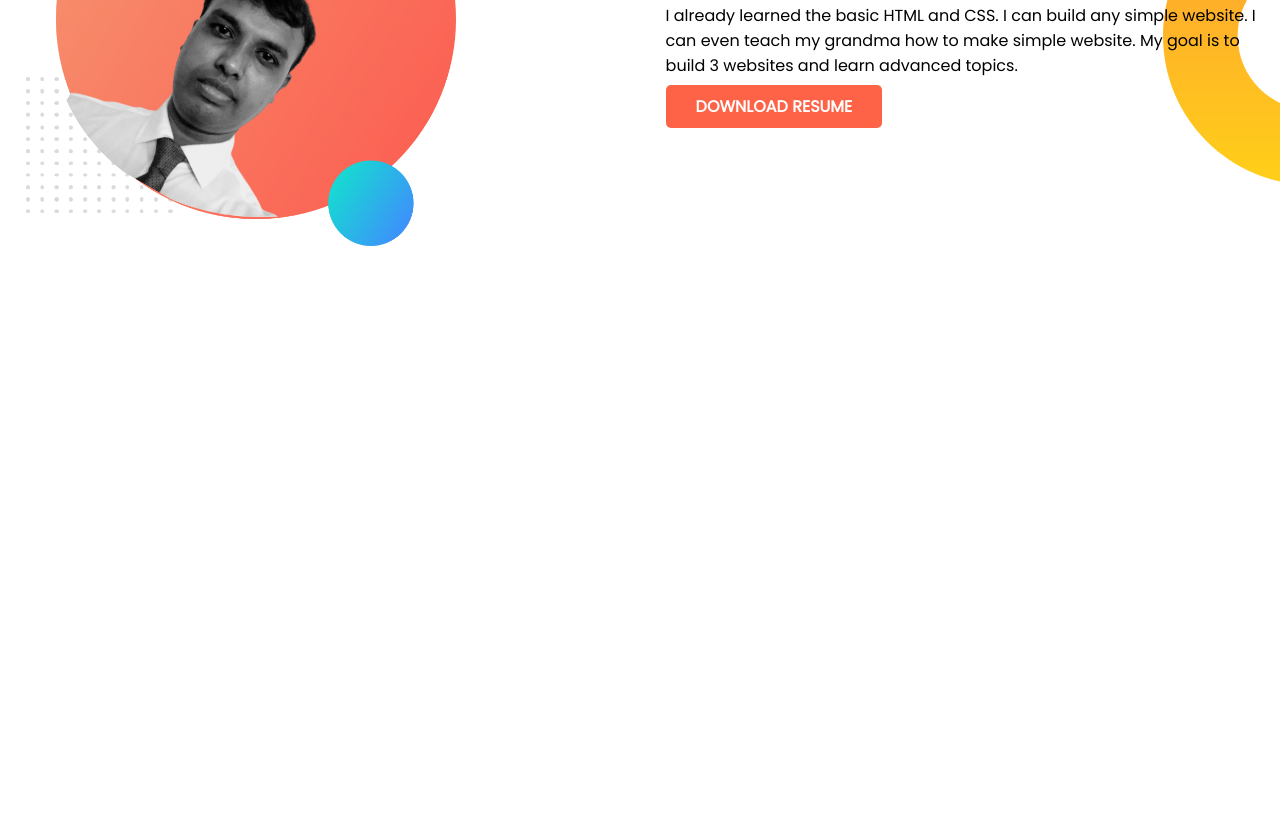
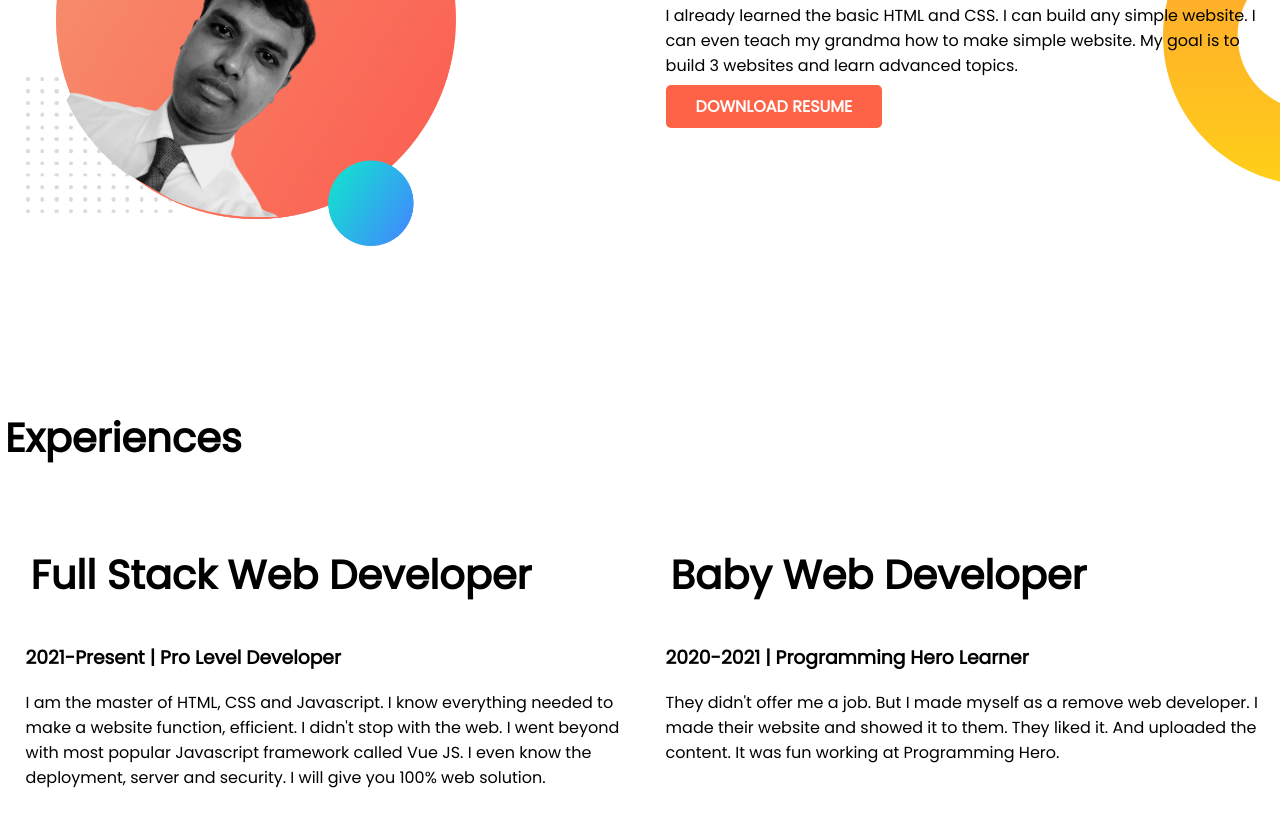
Before and after one commit to projit-1/developer-portfolio, a plain HTML site: page index.html in a window 1280 px wide. Shown: the part 751-1577 px from the top of the page. Before the commit the page ends 1154 px from the top, so only its background shows below. Drawn offline with Linux system fonts and the light colour scheme.

Commit message:
cointainer

```diff
--- a/index.html
+++ b/index.html
@@ -14,7 +14,7 @@
 </head>
 
 <body>
-    <section class="top-banner">
+    <section class="top-banner flexiable-container">
         <div class="half-width">
             <h1>Welcome To</h1>
             <h1><span class="projit">Projit Mondol </span> World!</h1>
@@ -28,7 +28,7 @@
             <img src="images/projit1.png" alt="Image">
         </div>
     </section>
-    <section class="drem-big">
+    <section class="dream-big flexiable-container">
         <div class="half-width">
             <img src="images/projit2.png" alt="">
         </div>
@@ -41,6 +41,29 @@
 
         </div>
     </section>
+    <section class="experiences-area">
+        <h1>Experiences</h1>
+        <div class="flexiable-container">
+            <div class="half-width">
+                <h1>Full Stack Web Developer</h1>
+                <h3>2021-Present | Pro Level Developer</h3>
+                <p>I am the master of HTML, CSS and Javascript. I know everything needed to make a website function,
+                    efficient. I didn't stop with the web. I went beyond with most popular Javascript framework called
+                    Vue
+                    JS. I even know the deployment, server and security. I will give you 100% web solution.</p>
+            </div>
+            <div class="half-width">
+                <h1>Baby Web Developer</h1>
+                <h3>2020-2021 | Programming Hero Learner</h3>
+                <p>They didn't offer me a job. But I made myself as a remove web developer. I made their website and
+                    showed
+                    it to them. They liked it. And uploaded the content. It was fun working at Programming Hero.</p>
+            </div>
+
+
+        </div>
+
+    </section>
 
 </body>
 
--- a/style.css
+++ b/style.css
@@ -1,9 +1,9 @@
 body{font-family: 'Poppins', sans-serif; margin: 0px; padding: 0px;}
 h1{font-size: 40px; padding: 5px; }
 .projit{color: orange;}
-section{display: flex; margin-bottom: 150px;}
+.flexiable-container{display: flex; margin-bottom: 150px;}
 .half-width{width: 50%; padding-left: 2%;}
 .half-width img{width: 70%;}
 .link-button{text-decoration: none; background-color:tomato; background-image: linear-gradient(orange tomato); padding: 10px 30px; border-radius: 5px; color: white; font-weight: 700;}
 .top-banner{background-image: url(images/top-banner.png); background-repeat:  no-repeat;}
-.drem-big{background-image: url(images/dream-bg.png); background-repeat: no-repeat; background-position: right;}
+.dream-big{background-image: url(images/dream-bg.png); background-repeat: no-repeat; background-position: right;}
```
